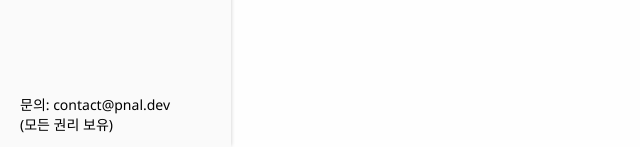
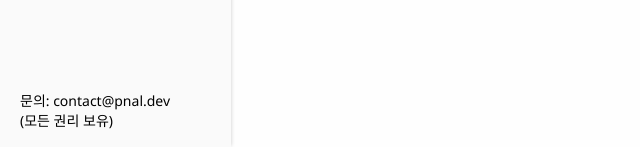
Before and after one commit to devPnal/blog, a plain HTML site: page index.html in a window 1280 px wide. Shown: the part 650-797 px from the top of the page, 0-640 px from the left. Drawn offline with Linux system fonts and the light colour scheme.

Commit message:
Fix footer position bug

```diff
--- a/style.css
+++ b/style.css
@@ -192,14 +192,14 @@ header a {
 
 /* 푸터 */
 footer {
-  position: absolute;
-  top: Calc(100% - 76px);
+  position: fixed;
+  bottom: 20px;
   width: 100%;
 }
 
 .footer-msg {
   font-size: 14px;
-  margin: 20px 20px 20px 20px;
+  margin: 20px 20px 0 20px;
   text-decoration: none;
   color: black;
 }
```
